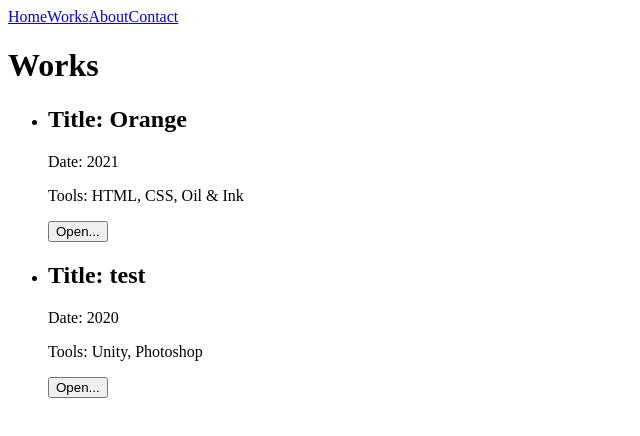
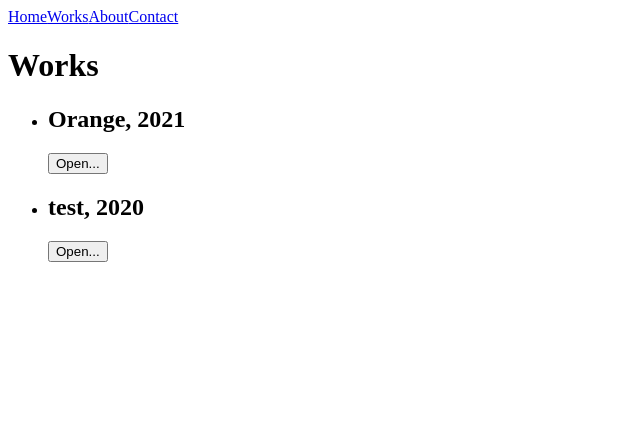
Before and after one commit to emmali98/portfolio-static, a Next.js app: page /works in a window 1280 px wide. Shown: the top 436 px of the page, without its empty margins (0-640 px from the left). Built offline with nearby package versions, Linux system fonts and the light colour scheme.

Commit message:
Creates modal for each work with close button

```diff
--- a/app/works/page.tsx
+++ b/app/works/page.tsx
@@ -16,7 +16,7 @@ export default function Page() {
         tools={entry.tools}
         path={entry.path}
         opened={openWork == entry.title}
-        onWorkChange={() => changeWork(entry.title)}
+        onWorkChange={changeWork}
       />
     </li>
   );
--- a/components/work-entry.jsx
+++ b/components/work-entry.jsx
@@ -1,11 +1,16 @@
 'use client'
+import WorkModal from '@/components/work-modal.jsx';
 
 export default function WorkEntry({ title, date, tools, path, opened, onWorkChange}) {
     return (<div className="work-entry">
-        <h2>Title: {title}</h2>
-        <p>Date: {date}</p>
-        <p>Tools: {tools}</p>
-        <button onClick={onWorkChange}>Open...</button>
-        {opened && <div >Modal</div>}
+        <h2>{title}, {date}</h2>
+        {!opened && <button onClick={() => onWorkChange(title)}>Open...</button>}
+        {opened && <WorkModal
+            title={title}
+            date={date}
+            tools={tools}
+            path={path}
+            onWorkChange={onWorkChange}
+        />}
     </div>)
 }
--- /dev/null
+++ b/components/work-modal.jsx
@@ -0,0 +1,11 @@
+'use client'
+
+export default function WorkModal({ title, date, tools, path, onWorkChange}) {
+    return (<div>
+        <button onClick={() => onWorkChange('')}>Close</button>
+        <h2>Title: {title}</h2>
+        <h3>Date: {date}</h3>
+        <h3>Tools: {tools}</h3>
+        <a href={path}>Open Link</a>
+    </div>)
+}
```
